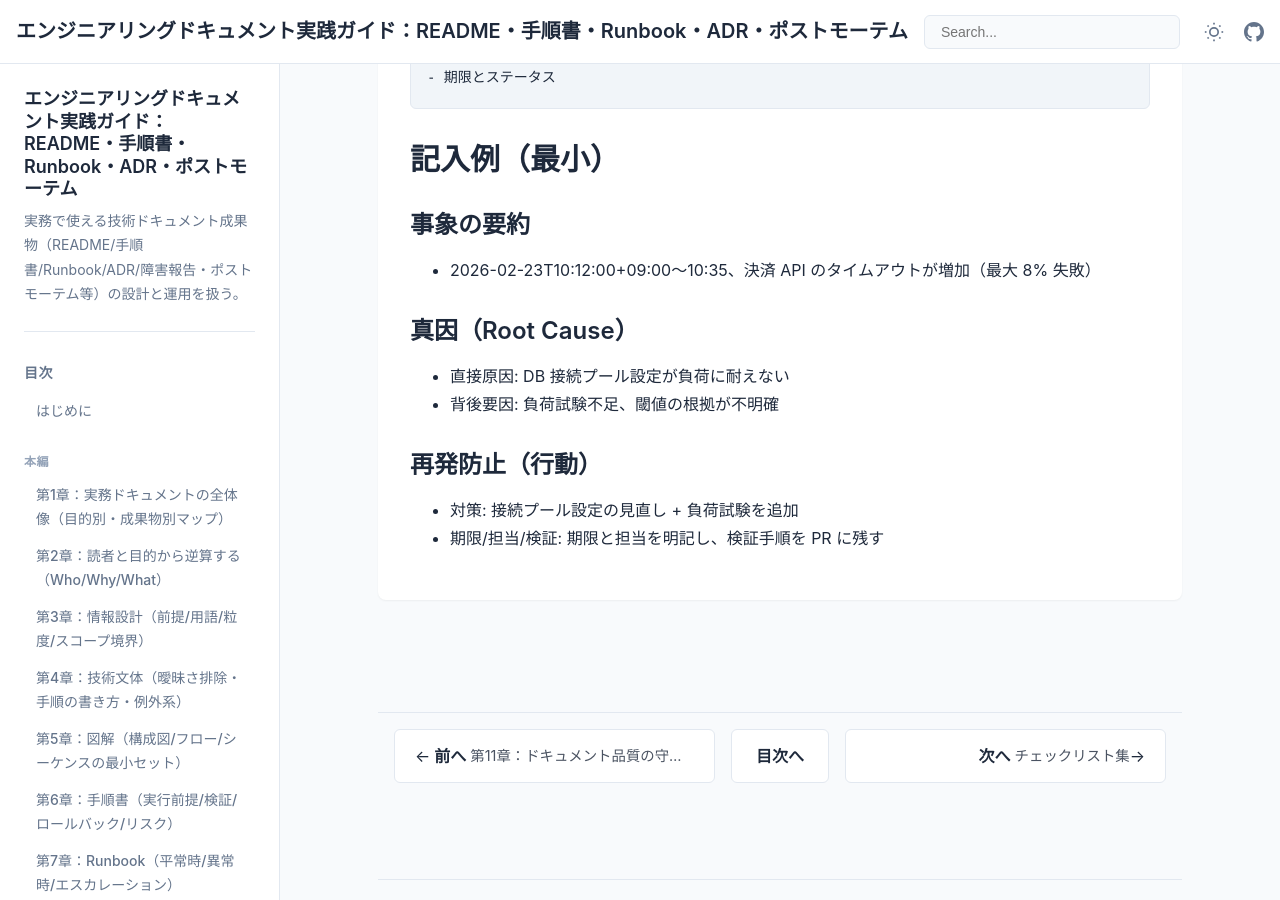
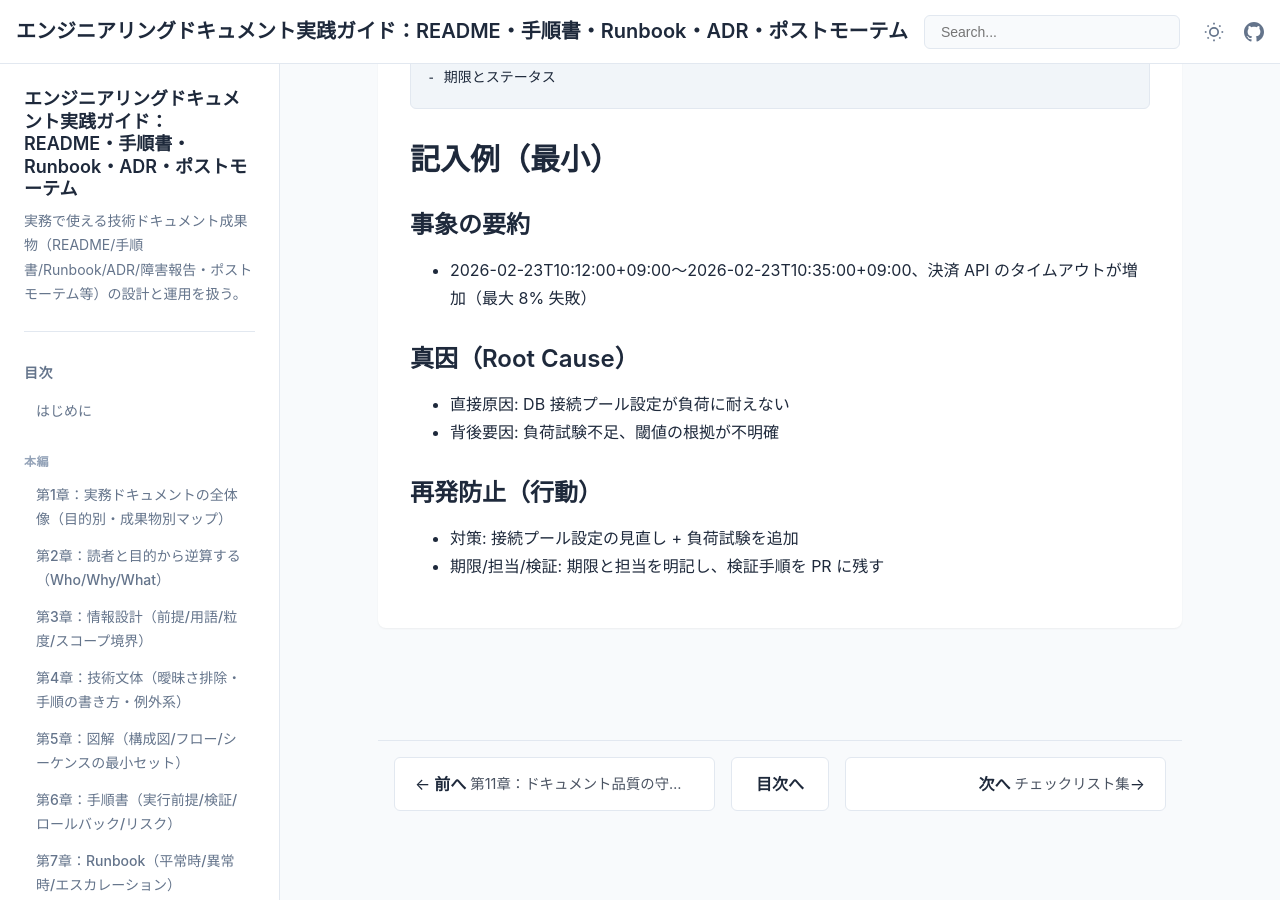
Before and after one commit to itdojp/engineering-documentation-book, a Jekyll site: the page built from docs/appendices/templates/postmortem/index.md, in a window 1280 px wide and 900 px high, scrolled down 1108 px. Built offline with Jekyll 4.4.1, drawn with Linux system fonts in a browser that asks for light colours.

Commit message:
docs: ポストモーテム記入例の時刻表記を統一

```diff
--- a/docs/appendices/templates/postmortem/index.md
+++ b/docs/appendices/templates/postmortem/index.md
@@ -47,7 +47,7 @@ order: 908
 
 ### 事象の要約
 
-- 2026-02-23T10:12:00+09:00〜10:35、決済 API のタイムアウトが増加（最大 8% 失敗）
+- 2026-02-23T10:12:00+09:00〜2026-02-23T10:35:00+09:00、決済 API のタイムアウトが増加（最大 8% 失敗）
 
 ### 真因（Root Cause）
 
```
